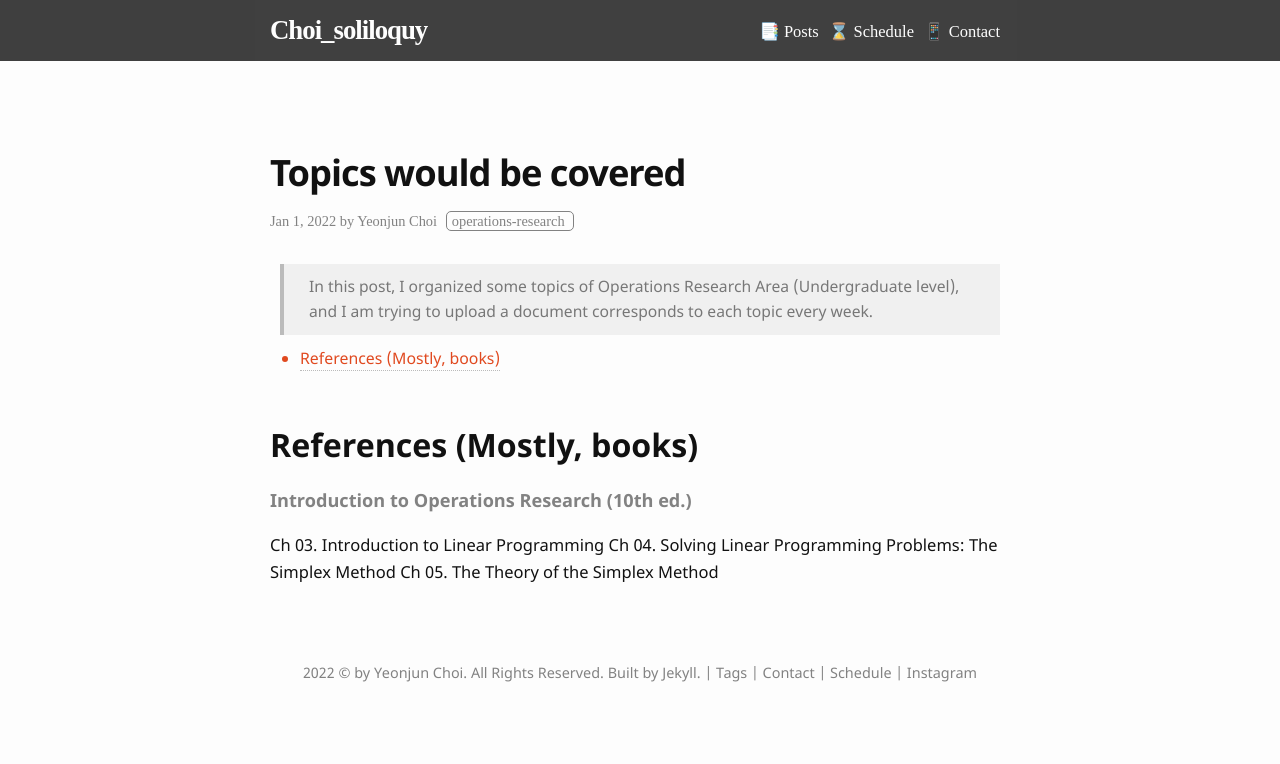
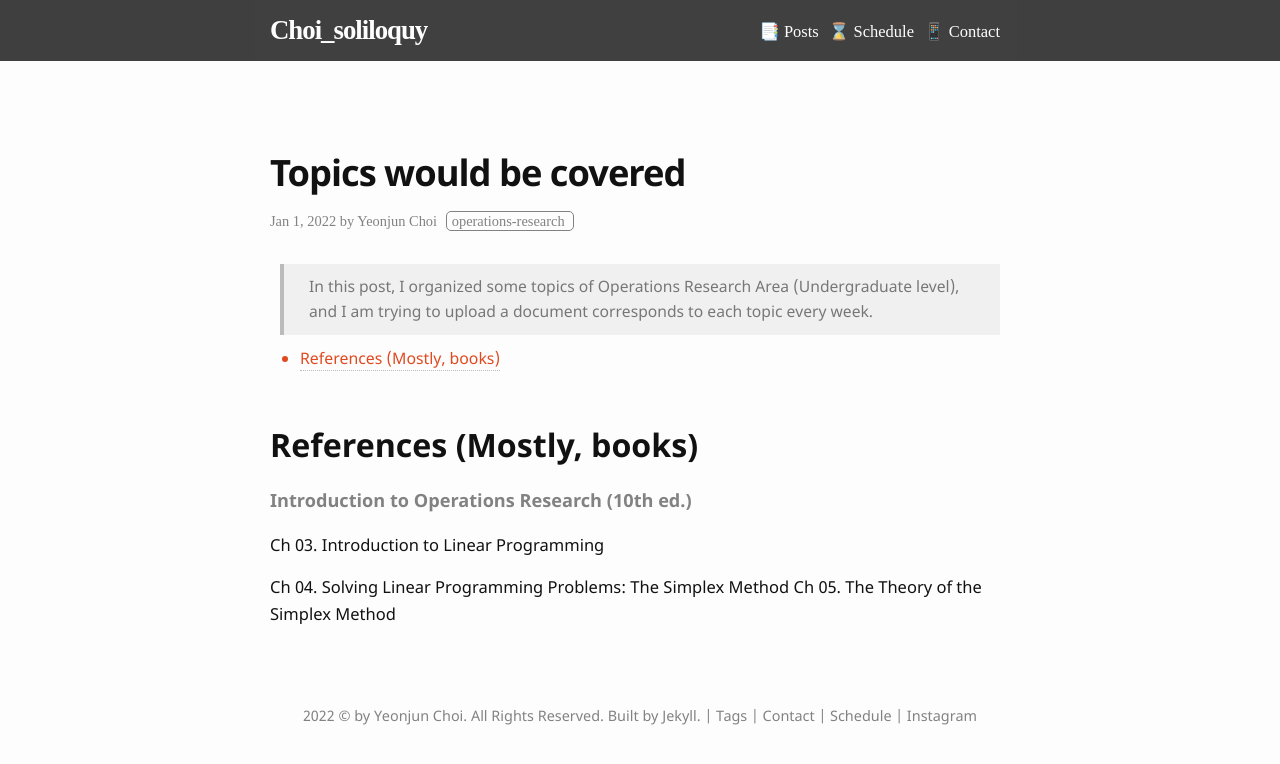
Before and after one commit to choipostech/choipostech.github.io, a Jekyll site: the page built from _posts/2022-01-01-Temp.md, in a window 1280 px wide. Shown: the top 764 px of the page. Built offline with Jekyll 4.4.1, drawn with Linux system fonts in a browser that asks for light colours; some web fonts are replaced; comment, search, counter and statistics services are not loaded.

```diff
--- a/_posts/2022-01-01-Temp.md
+++ b/_posts/2022-01-01-Temp.md
@@ -18,6 +18,6 @@ tags: operations-research
 ## References (Mostly, books)
 
 #### Introduction to Operations Research (10th ed.)
-Ch 03. Introduction to Linear Programming
+<p>Ch 03. Introduction to Linear Programming</p>
 Ch 04. Solving Linear Programming Problems: The Simplex Method
 Ch 05. The Theory of the Simplex Method
```
